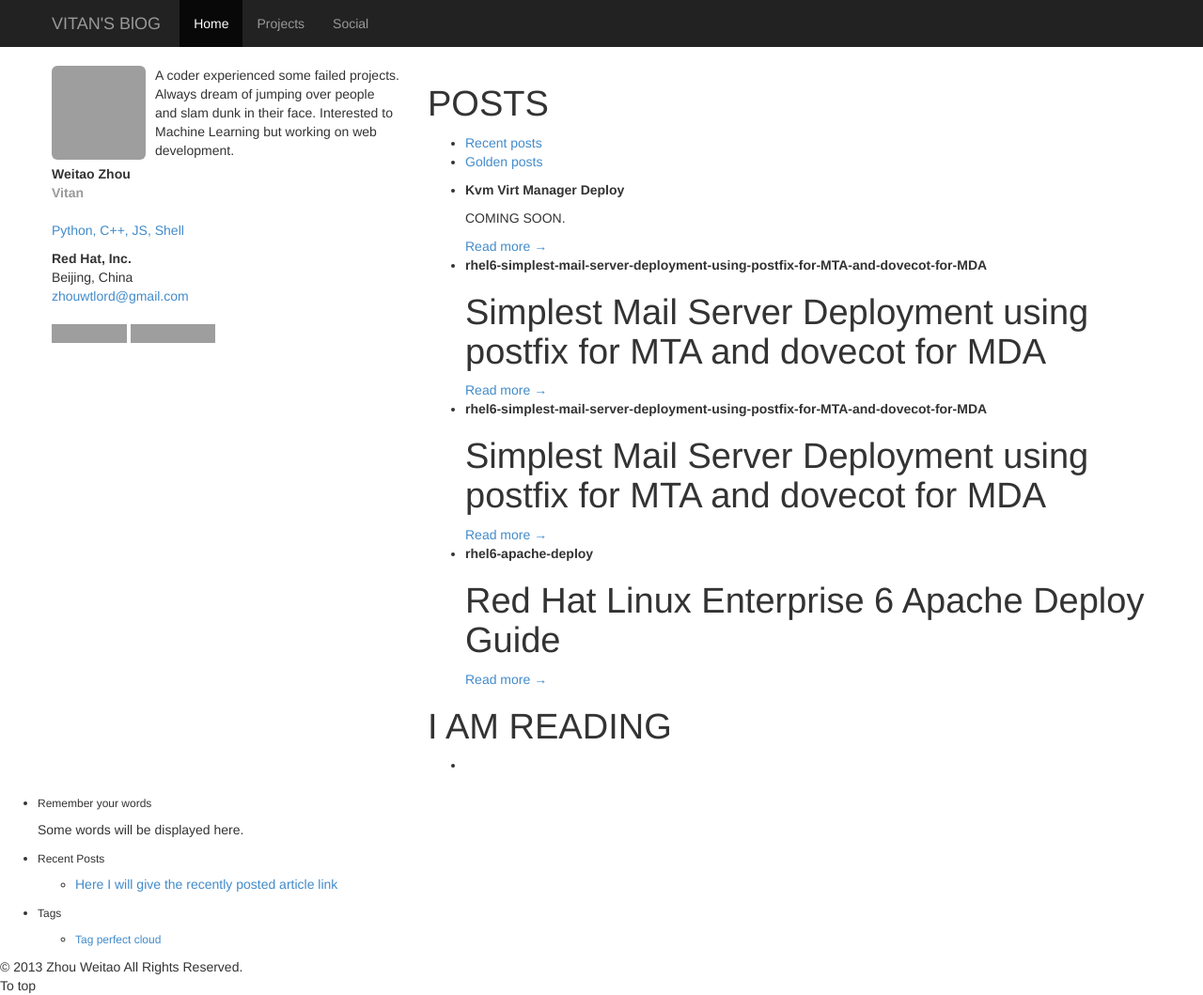
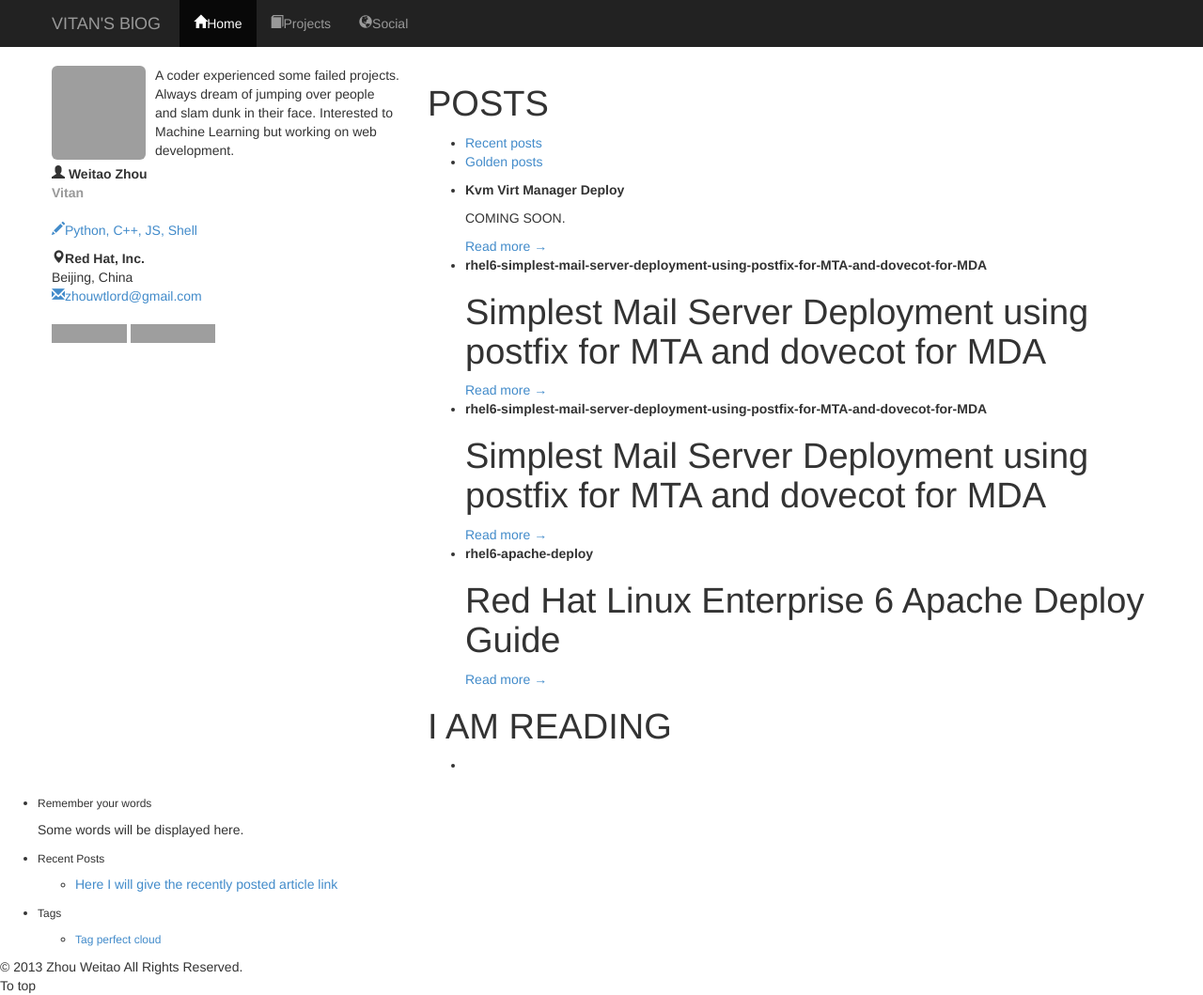
Before and after one commit to vitan/vitan.github.io, a Jekyll site: the page built from index.html, in a window 1280 px wide and 1059 px high. Shown: the whole window at 94% size. Built offline with Jekyll 4.4.1, drawn with Linux system fonts in a browser that asks for light colours; Markdown is read by kramdown in place of the engine named in the settings; grey boxes are pictures that could not be loaded.

Commit message:
REV: Added glyphicons for nav, sidebar.

```diff
--- a/_includes/nav-bar.html
+++ b/_includes/nav-bar.html
@@ -9,9 +9,9 @@
 		<a class="navbar-brand" href="vitan.github.io">VITAN'S BlOG</a>
 		<div class="nav-collapse collapse nav-collapse-scrollable" id="navbar-responsive-collapse">
 			<ul class="nav navbar-nav">
-				<li class="active"><a href="vitan.github.io">Home</a></li>
-				<li><a href="#">Projects</a></li>
-				<li><a href="#">Social</a></li>
+				<li class="active"><a href="vitan.github.io" class="glyphicon glyphicon-home">Home</a></li>
+				<li><a href="#" class="glyphicon glyphicon-book">Projects</a></li>
+				<li><a href="#" class="glyphicon glyphicon-globe">Social</a></li>
 			</ul>
 		</div>
 	</div>
--- a/_includes/side-bar.html
+++ b/_includes/side-bar.html
@@ -13,18 +13,18 @@
     </div>
     <div>
         <address>
-            <strong>
+            <strong class="glyphicon glyphicon-user">
                 Weitao Zhou<br>
                 <p class="text-muted">
                     Vitan
                 </p>
             </strong>
         </address>
-        <p class="text-primary">Python, C++, JS, Shell</p>
+        <p class="text-primary glyphicon glyphicon-pencil">Python, C++, JS, Shell</p>
         <address>
-            <strong>Red Hat, Inc.</strong><br>
+            <strong class="glyphicon glyphicon-map-marker">Red Hat, Inc.</strong><br>
             Beijing, China<br>
-            <a href="mailto:zhouwtlord@gmail.com">zhouwtlord@gmail.com</a>
+            <a href="mailto:zhouwtlord@gmail.com" class="glyphicon glyphicon-envelope">zhouwtlord@gmail.com</a>
         </address>
     </div>
     {% include github-bar.html %}
```
